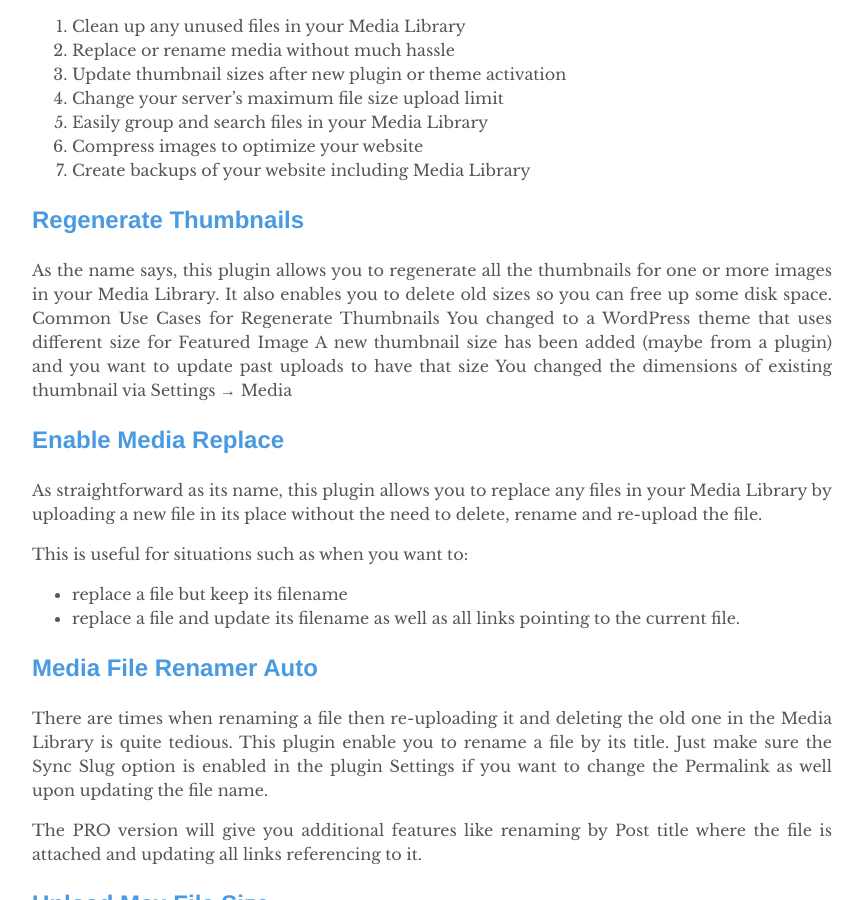
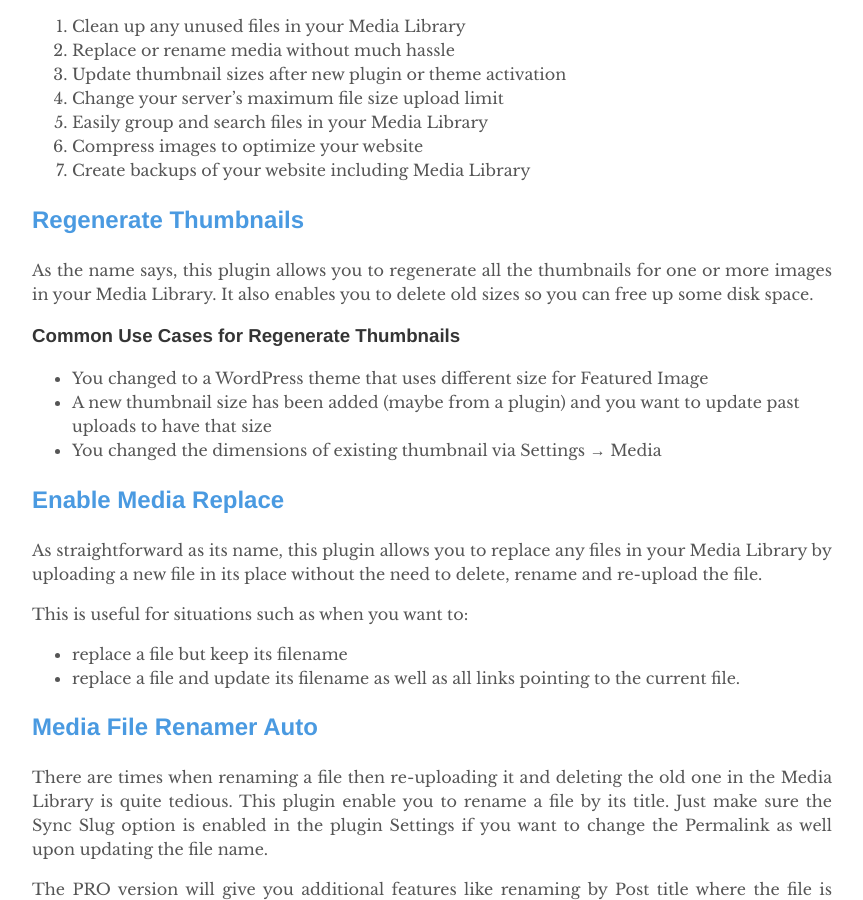
Before and after one commit to faurelia/mangocode, a Jekyll site: the page built from _posts/2019-02-10-8-free-wordpress-plugins-to-manage-your-media-library.md, in a window 1280 px wide and 900 px high, scrolled down 694 px. Shown: the whole window, without its empty margins (208-1071 px from the left). Built offline with Jekyll 4.4.1, drawn with Linux system fonts in a browser that asks for light colours.

Commit message:
fixed bullet list

```diff
--- a/_posts/2019-02-10-8-free-wordpress-plugins-to-manage-your-media-library.md
+++ b/_posts/2019-02-10-8-free-wordpress-plugins-to-manage-your-media-library.md
@@ -23,10 +23,11 @@
 ## [Regenerate Thumbnails](https://wordpress.org/plugins/regenerate-thumbnails/){:target="_blank"}
 
 As the name says, this plugin allows you to regenerate all the thumbnails for one or more images in your Media Library. It also enables you to delete old sizes so you can free up some disk space.
-Common Use Cases for Regenerate Thumbnails
-You changed to a WordPress theme that uses different size for Featured Image
-A new thumbnail size has been added (maybe from a plugin) and you want to update past uploads to have that size
-You changed the dimensions of existing thumbnail via Settings → Media
+
+### Common Use Cases for Regenerate Thumbnails
+- You changed to a WordPress theme that uses different size for Featured Image
+- A new thumbnail size has been added (maybe from a plugin) and you want to update past uploads to have that size
+- You changed the dimensions of existing thumbnail via Settings → Media
 
 ## [Enable Media Replace](https://wordpress.org/plugins/enable-media-replace/){:target="_blank"}
 
```
